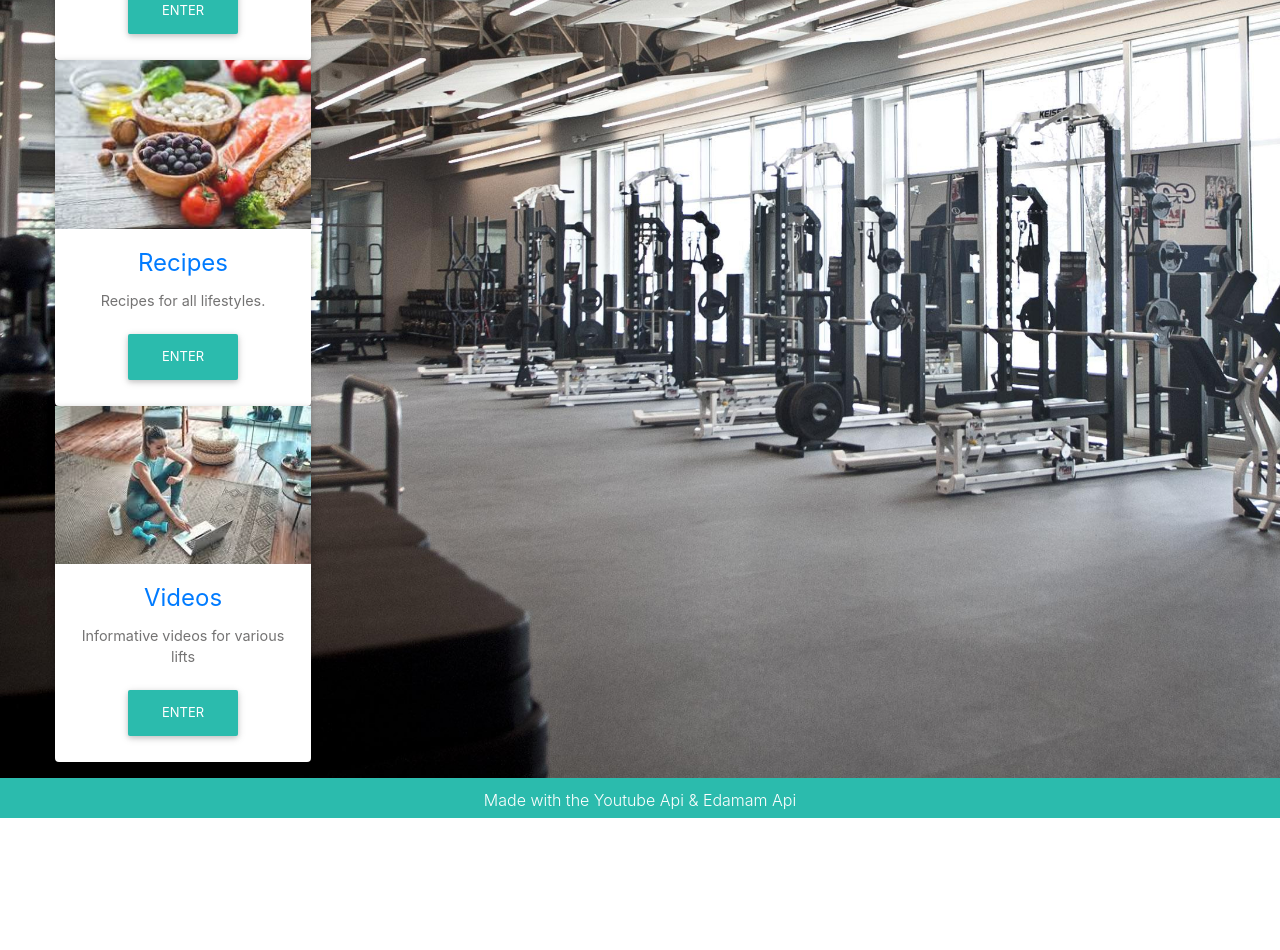
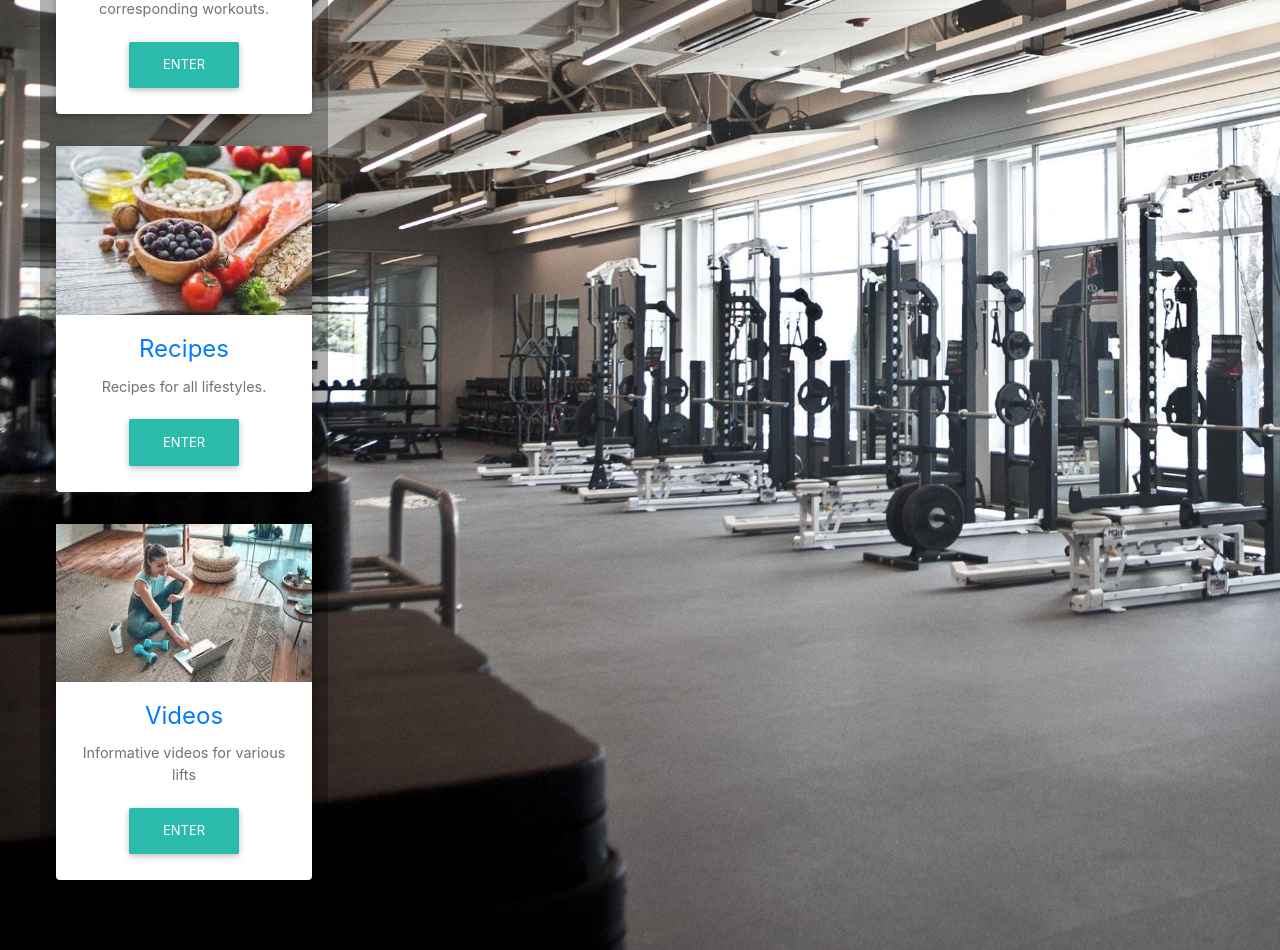
Before and after one commit to justinochoa5792/Project-2, a React (Create React App) app: page / in a window 1280 px wide. Shown: the part 420-1370 px from the top of the page. Before the commit the page ends 1238 px from the top, so only its background shows below. Built offline with nearby package versions, Linux system fonts and the light colour scheme.

Commit message:
double checking

```diff
--- a/src/Masonry.css
+++ b/src/Masonry.css
@@ -1,4 +1,4 @@
-body {
+/* body {
     margin: 0;
     padding: 1rem;
   }
@@ -161,4 +161,4 @@ body {
   .masonry-with-columns div:nth-child(36) {
     height: 179px;
     line-height: 179px;
-  }
+  } */
--- a/src/component/Home.jsx
+++ b/src/component/Home.jsx
@@ -20,10 +20,33 @@ class Home extends Component {
                    image="/images/images.jpg"
                     /></Link></li>
              </ul>
-            <footer>Made with the Youtube Api & Edamam Api</footer>
             </div>
         );
     }
 }
 
 export default Home;
+// homeGrid=()=>{
+//     return(
+//     <MDBContainer className='Gym'>
+//         <MDBRow>
+//           <MDBCol>
+//           <Link to='/Workout'><Card name="Workouts"
+//                message=" A quick breakdown of muscle groups and there corresponding workouts."
+//                image="/images/istockphoto-838386570-612x612.jpeg"
+//                /></Link>
+//           </MDBCol>
+//           <MDBCol>
+//           <Link to='/recipes'><Card name="Recipes"
+//                    message= "Recipes for all lifestyles."
+//                    image="/images/download.jpg"
+//                    /></Link>
+//           </MDBCol>
+//           <MDBCol>
+//           <Link to='/videos'><Card name="Videos"
+//                    message="Informative videos for various lifts "
+//                    image="/images/images.jpg"
+//                     /></Link>
+//           </MDBCol>
+//         </MDBRow>
+// </MDBContainer>
--- a/src/index.css
+++ b/src/index.css
@@ -28,20 +28,14 @@ ul{
   margin:0px;
 }
 
-footer{
-  color:white;
-  background-color:#2BBBAD ;
-  padding: 10px;
-  width: 100vw;
-  height: 5vh;
-}
 .Gym{
   background-image:url('/images/gymphoto2.jpg');
   background-size: cover;
   width: 100vw;
-  height:70rem;
-  display: grid;
+  height:80rem;
+  display: flex;
   text-align: center;
+  align-items:center;
 }
 .Nutrition{
 background-image:url('/images/food.jpg');
@@ -50,14 +44,14 @@ width:100vw;
 height: 100vh;
 }
 
-/* .col{
+.col{
   padding: 1rem;
   background-color:rgba(0,0,0,.3);
   text-align: center;
   display:flex;
   justify-content: center;
   align-items: center;
-  } */
+  }
   .col .homepage{
       padding: 1rem;
       margin: 1rem;
```
